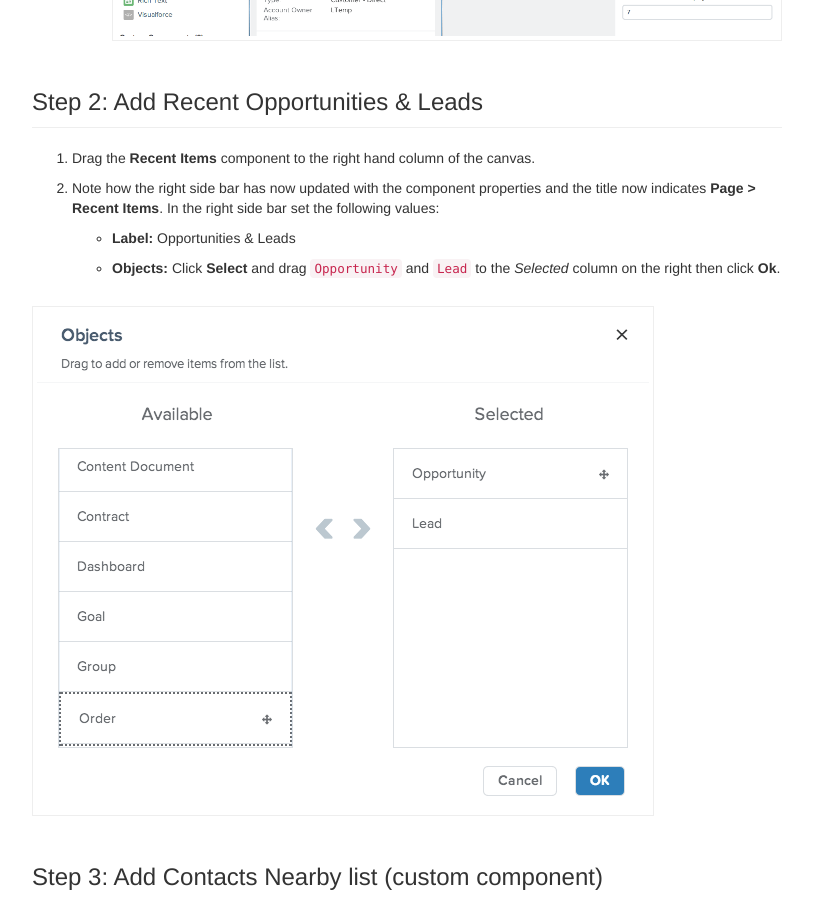
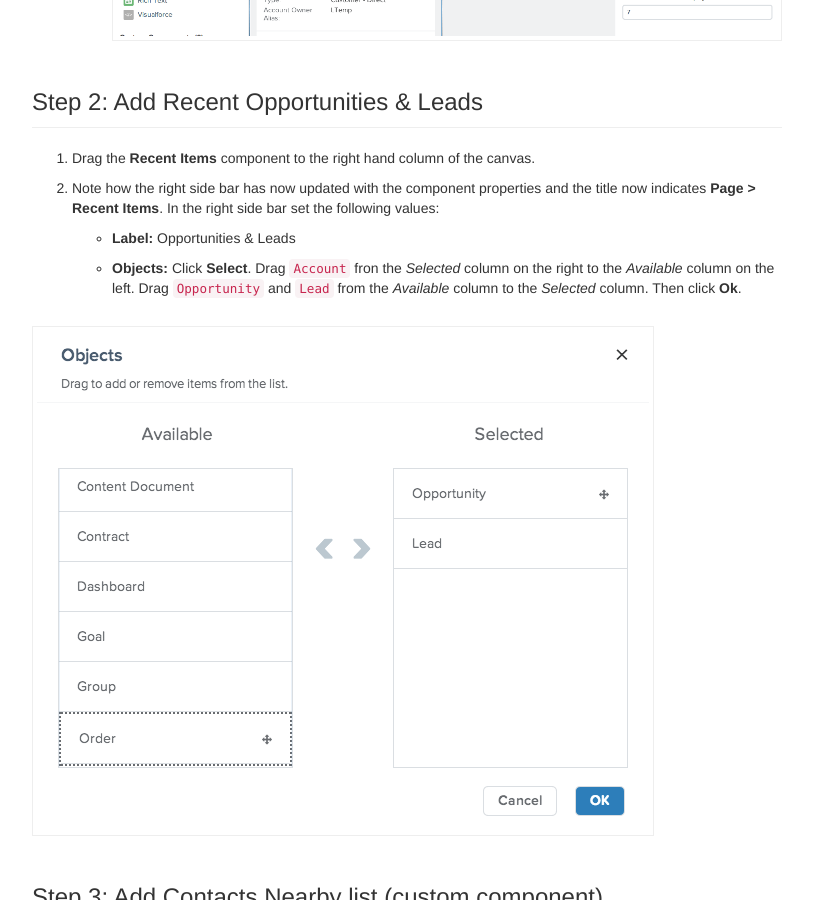
Before and after one commit to SalesforceDevelopersJapan/lightning-app-builder-tutorial, a Jekyll site: the page built from create-lightning-application.md, in a window 1280 px wide and 900 px high, scrolled down 1242 px. Shown: the whole window, without its empty margins (38-851 px from the left). Built offline with Jekyll 4.4.1, drawn with Linux system fonts in a browser that asks for light colours; Markdown is read by kramdown in place of the engine named in the settings; comment, search, counter and statistics services are not loaded.

Commit message:
Update create-lightning-application.md
Added removing the Account object from the Recent Items config (Peter logged this issue).

```diff
--- a/create-lightning-application.md
+++ b/create-lightning-application.md
@@ -28,7 +28,7 @@ Now you are ready to compose an app in the Lightning App Builder using standard
 
 2. Note how the right side bar has now updated with the component properties and the title now indicates **Page > Recent Items**. In the right side bar set the following values:
   - **Label:** Opportunities & Leads
-  - **Objects:** Click **Select** and drag `Opportunity` and `Lead` to the *Selected* column on the right then click **Ok**.
+  - **Objects:** Click **Select**. Drag `Account` fron the *Selected* column on the right to the *Available* column on the left. Drag `Opportunity` and `Lead` from the *Available* column to the *Selected* column. Then click **Ok**.
 
 ![](images/opptyleaditems.png)
 ## Step 3: Add Contacts Nearby list (custom component)
```
